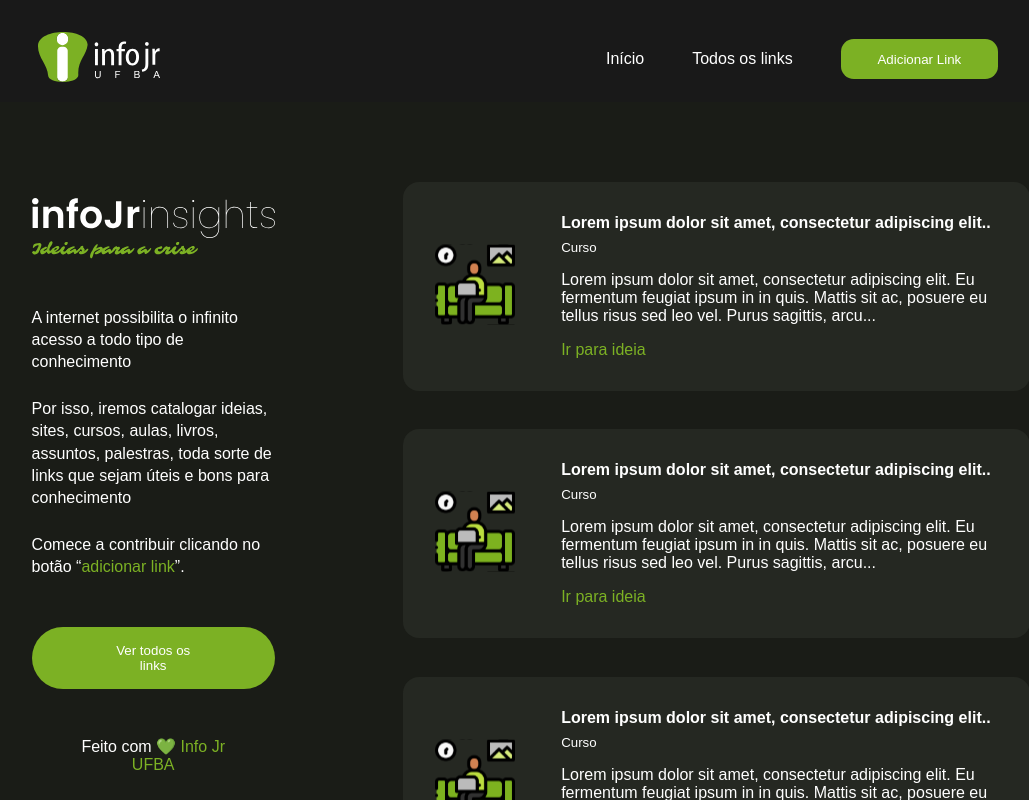
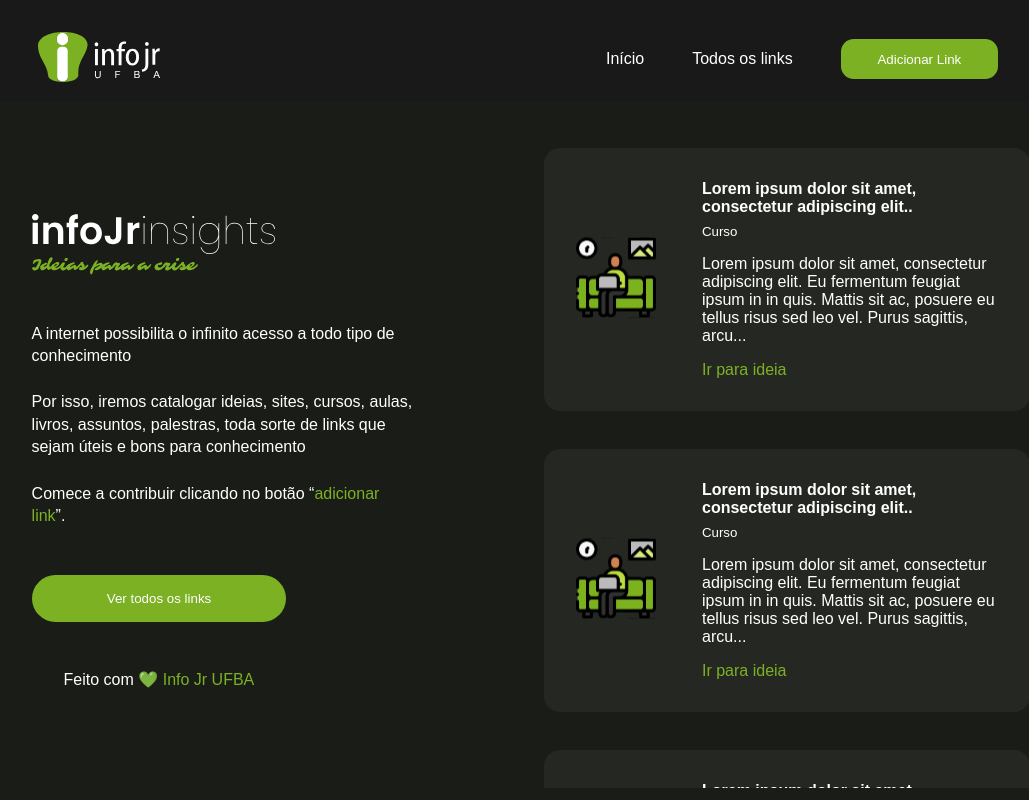
Before and after one commit to laisapereira/infojr-insights, a Next.js app in the folder front-end/infojr-insights/: page / in a window 1280 px wide. Shown: the whole page, without its empty margins (122-1151 px from the left). Built offline with nearby package versions, Linux system fonts and the light colour scheme.

Commit message:
home responsiva

```diff
--- a/front-end/infojr-insights/src/components/AsideHome/index.tsx
+++ b/front-end/infojr-insights/src/components/AsideHome/index.tsx
@@ -1,4 +1,4 @@
-import React from 'react'
+import React from 'react';
 import { Container,  Title, Main, Buttons} from '../../styles/asidehome'
 import { Button } from '../../styles/header'
 
--- a/front-end/infojr-insights/src/styles/asidehome.ts
+++ b/front-end/infojr-insights/src/styles/asidehome.ts
@@ -7,56 +7,37 @@ export const Container = styled.div`
     margin: 6rem auto;
     gap: 3rem;
 
-
     @media(max-width: 768px) {
 
         margin: 4rem auto;
         gap: 2rem;
     }
-
-    @media screen and (min-width: 769px) and (max-wdith: 1300px) {
-
+    @media screen and (min-width: 769px) and (max-width: 1300px) {
         margin: 7rem auto;
 
 
 
-
     }
-
-
 `
 export const Title = styled.div`
-
     display:flex;
     flex-direction:column;
     gap: 0.2rem;
-
     #title {
         width: 19vw;
     }
-
     #subtitle {
         width: 13vw;
     }
-
-    @media(max-width: 900px) {
-
+    @media(max-width: 1024px) {
         #title {
-            width: 50vw;
+            width: 40vw;
         }
-
         #subtitle {
-            width: 40vw;
+            width: 30vw;
         }
 
     }
-
-    @media and (min-width: 901px) and (max-width:1340px) {
-
-
-    }
-
-
 `
 export const Main = styled.div`
     display:flex;
@@ -64,35 +45,23 @@ export const Main = styled.div`
     gap: 1.5rem;
     font-weight: 400;
     font-family: 'Poppins', sans-serif;
-
     p {
         font-weight: 400;
         line-height: 1.4rem;
     }
-
     span {
         color: ${props => props.theme.colors.primary}
     }
-
     @media(max-width: 800px) {
 
         width: 80%;
+    }
+    @media screen and (min-width: 801px) and (max-width: 1300px) {
+        width: 30vw;
 
 
 
     }
-
-
-    @media screen and (min-width: 769px) and (max-wdith: 1300px) {
-
-        width: 50vw;
-
-
-
-
-    }
-
-
 `
 export const Buttons = styled.div`
     display:flex;
@@ -100,40 +69,24 @@ export const Buttons = styled.div`
     align-items:flex-start;
     gap: 1rem;
 
-
     #button-aside-two {
         padding: 1rem 4.7rem;
         border-radius: 3rem;
         height:max-content;
-
         &:hover {
             cursor:pointer;
         }
     }
-
     span {
         color:  ${props => props.theme.colors.primary}
-
     }
-
     @media(max-width: 768px) {
 
         width: 80%;
         margin: 0;
         align-items:center;
 
-
-
-
     }
-
-        @media screen and (min-width: 769px) and (max-wdith: 1300px) {
-
-
-                margin: 7rem auto;
-                width: 58%;
-                background-color:red;
-
 
 
 
--- a/front-end/infojr-insights/src/styles/card.ts
+++ b/front-end/infojr-insights/src/styles/card.ts
@@ -1,39 +1,27 @@
 import styled from "styled-components";
 
 export const ContainerCards = styled.div `
-
     display:flex;
     flex-direction:column;
     gap: 2.4rem;
     height: 80vh;
     width: 233vw;
     overflow:auto;
-
-
     ::-webkit-scrollbar {
         display:none;
     }
-
-
     @media(max-width: 1024px) {
-
         width:80vw;
         height: 100vh;
 
 
 
 
-
-
     }
-
-
-
 
 `
 
 export const Container = styled.div `
-
     display:flex;
     gap: 2.9rem;
     align-items:center;
@@ -42,12 +30,10 @@ export const Container = styled.div `
     height: max-content;
     padding: 2rem;
     border-radius: 1rem;
-
         &:hover{
             box-shadow: red;
 
         }
-
 
     @media(max-width: 800px) {
 
@@ -55,17 +41,15 @@ export const Container = styled.div `
         gap:0;
 
 
-
         img {
             display:none;
         }
-
-
     }
 
+    @media screen and (min-width: 801px) and (max-width: 1200px) {
 
-
-
+        padding: 1.5rem;
+    }
 
 
 
@@ -75,33 +59,21 @@ export const Inform = styled.div `
     display:flex;
     flex-direction:column;
     gap: 0.5rem;
-
     p {
         padding-top: 0.5rem;
         font-weight: 400;
     }
-
     h5 {
         font-weight: lighter;
-
     }
-
     a {
         color: ${props => props.theme.colors.primary};
         padding-top: 0.5rem;
     }
-
-
     @media(max-width: 768px) {
         overflow: hidden;
 
 
 
-
-
     }
-
-
-
-
 `
--- a/front-end/infojr-insights/src/styles/global.ts
+++ b/front-end/infojr-insights/src/styles/global.ts
@@ -1,7 +1,6 @@
 import { createGlobalStyle } from "styled-components";
 
 export default createGlobalStyle `
-
 *{
     padding: 0;
     margin: 0;
@@ -13,27 +12,22 @@ export default createGlobalStyle `
     font-family: ${props => props.theme.colors.font};
     color: ${props => props.theme.colors.text};
 }
-
 body{
     background-color: ${props => props.theme.colors.background}
 
 }
-
 body, html, #root {
     overflow-x:hidden;
     width:100vw;
     height: 100vh;
 }
-
-
 .container-home {
     display:flex;
     padding:0vw 10vw 5vw 12vw;
     align-items:center;
     gap: 8rem;
 }
-
-@media(max-width: 768px) {
+@media(max-width: 1024px) {
 
     .container-home {
         flex-direction: column;
@@ -41,15 +35,11 @@ body, html, #root {
         padding-bottom: 16.4rem;
     }
 }
-
-
-@media screen and (min-width: 769px) and (max-width: 1200px) {
-
+@media screen and (min-width: 1025px) and (max-width: 1200px) {
     .container-home {
-        flex-direction: column;
-        gap: 0;
+        flex-direction:row;
+        gap: 5rem;
         padding-bottom: 16.4rem;
     }
-
 }
 `
```
